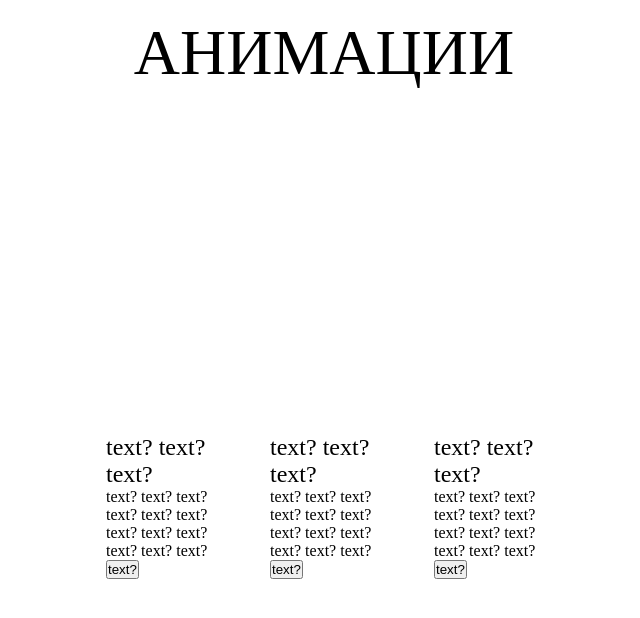
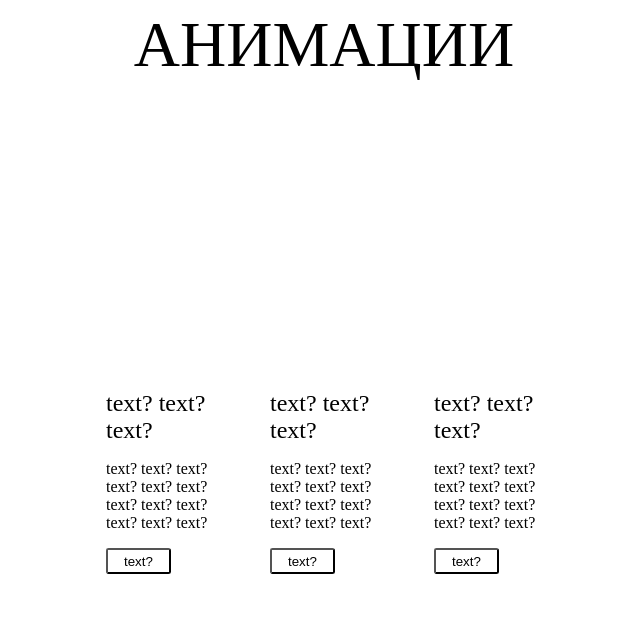
Before and after one commit to DanteBes/BeautifulAnimations-Test, a plain HTML site: page index.html in a window 1280 px wide. Shown: the whole page, without its empty margins (316-956 px from the left). Drawn offline with Linux system fonts and the light colour scheme.

Commit message:
Updated styles for header, card-list, and card: Adjusted padding for the "header" class. Added wrap property for the "card-list" class to manage item wrapping. Applied `position: absolute` to the "card" class. Styled the button inside the card.

```diff
--- a/css/style.css
+++ b/css/style.css
@@ -4,7 +4,7 @@ body {
 }
 
 header {
-  padding: 1rem 1.5rem
+  padding: 0.5rem 1rem 0
 }
 
 .header__title {
@@ -27,6 +27,7 @@ header {
 
 .card-list {
   display: flex;
+  flex-wrap: wrap;
   align-items: center;
   justify-content: center;
   gap: 1.5em;
@@ -34,7 +35,19 @@ header {
 }
 
 .card {
+  display: flex;
+  flex-direction: column;
+  gap: 1em;
   height: auto;
   width: 140px;
   padding: 1rem;
+  position: relative;
 }
+
+.card_button {
+  display: flex;
+  align-self: start;
+  border-radius: 0.2em;
+  background-color: transparent;
+  padding: 0.2rem  1rem 0.2rem 1rem;
+}
```
